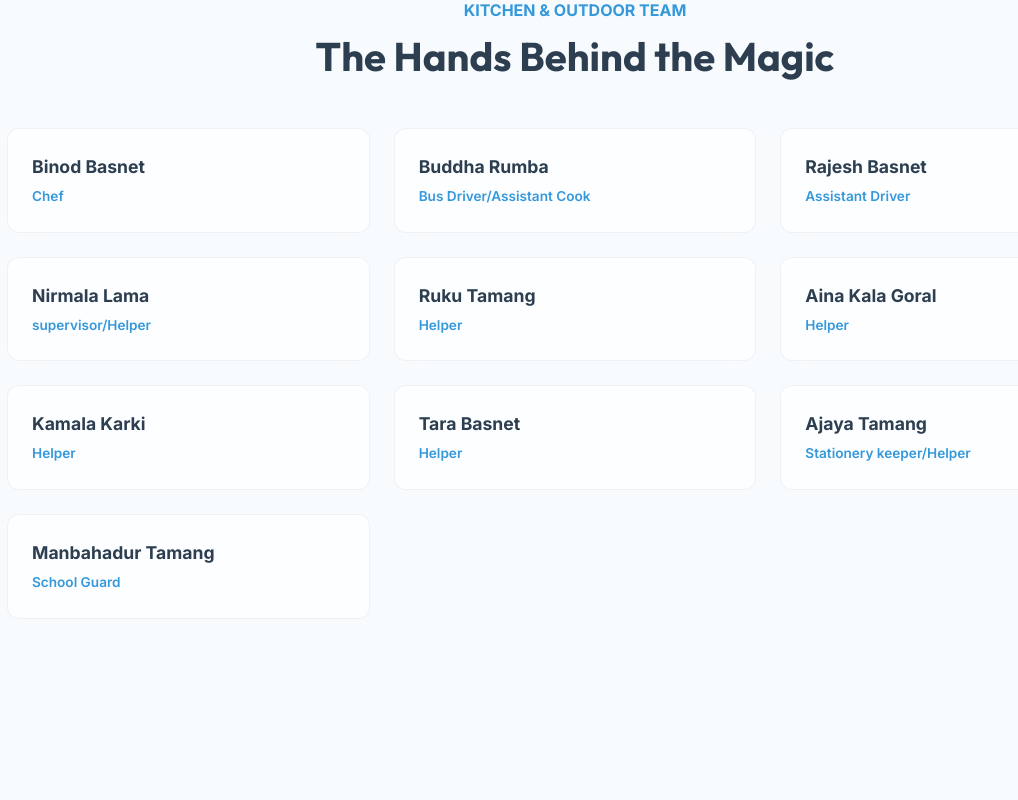
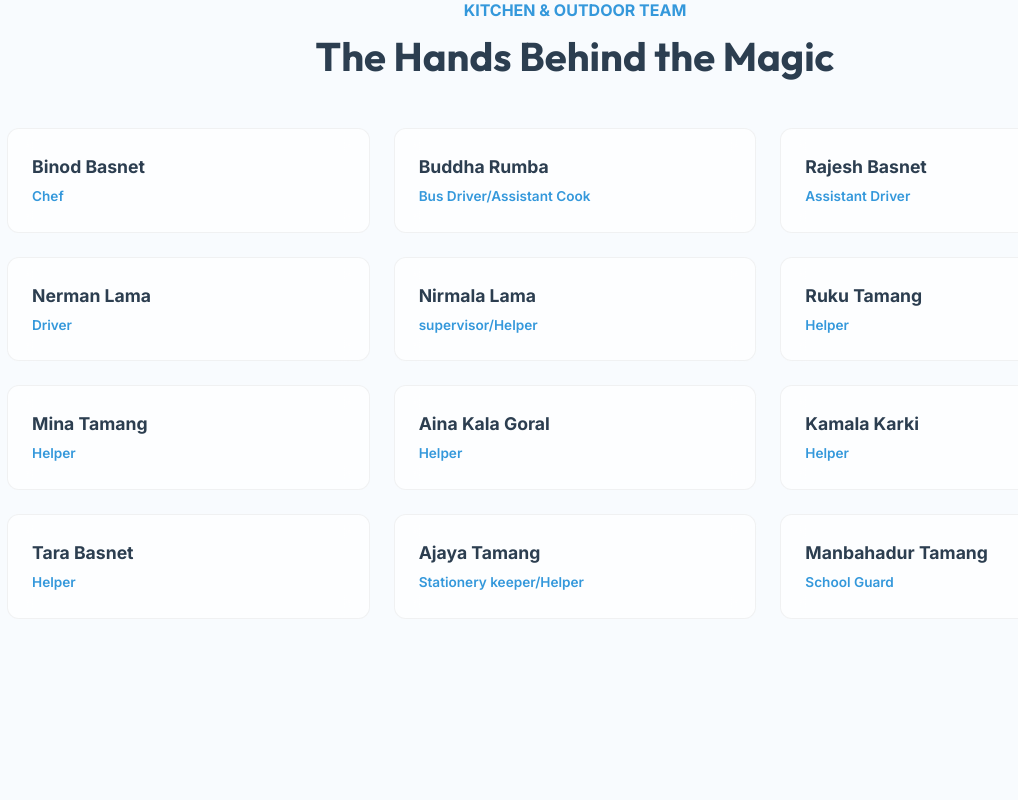
Before and after one commit to Rewantbh/DMS, a Next.js app: page / in a window 1280 px wide. Shown: the part 3360-4160 px from the top of the page, without its empty margins (65-1083 px from the left). Built offline with nearby package versions, Linux system fonts and the light colour scheme.

Commit message:
chore: add Nerman Lama (Driver) and Mina Tamang (Helper) to team

```diff
--- a/src/app/page.tsx
+++ b/src/app/page.tsx
@@ -205,8 +205,10 @@ export default function Home() {
                 { name: 'Binod Basnet', role: 'Chef' },
                 { name: 'Buddha Rumba', role: 'Bus Driver/Assistant Cook' },
                 { name: 'Rajesh Basnet', role: 'Assistant Driver' },
+                { name: 'Nerman Lama', role: 'Driver' },
                 { name: 'Nirmala Lama', role: 'supervisor/Helper' },
                 { name: 'Ruku Tamang', role: 'Helper' },
+                { name: 'Mina Tamang', role: 'Helper' },
                 { name: 'Aina Kala Goral', role: 'Helper' },
                 { name: 'Kamala Karki', role: 'Helper' },
                 { name: 'Tara Basnet', role: 'Helper' },
```
